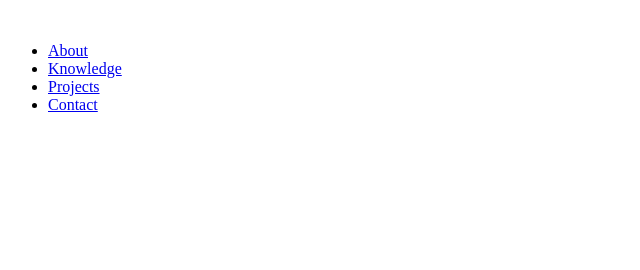
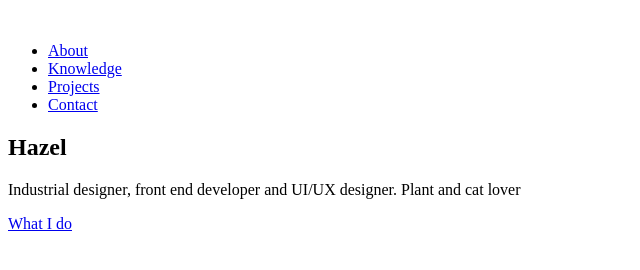
Before and after one commit to Hazelnut08/Portfolio-HR, a plain HTML site: page index.html in a window 1280 px wide. Shown: the whole page, without its empty margins (0-640 px from the left). Drawn offline with Linux system fonts and the light colour scheme.

Commit message:
add the 'About' section

```diff
--- a/index.html
+++ b/index.html
@@ -24,6 +24,22 @@
     </header>
     <!-- End of the heder-->
 
+     <!-- Start the "about" section -->
+     <section class="section section-about" id="about">
+        <div class="area-presentation">
+            <div class="about-info">
+                <h1 class="about-name">Hazel</h1>
+                <p class="about-description">
+                 Industrial designer, front end developer and UI/UX designer. Plant and cat lover
+                </p>
+                <a href="#projects" class="button">What I do</a>
+              </div>
+              <img src="logo o icono" alt="" class="about-img" />
+            </div>
+        </div>
+    </section>
+    <!-- End of the "about" section-->
+
 
 
 </body>
```
